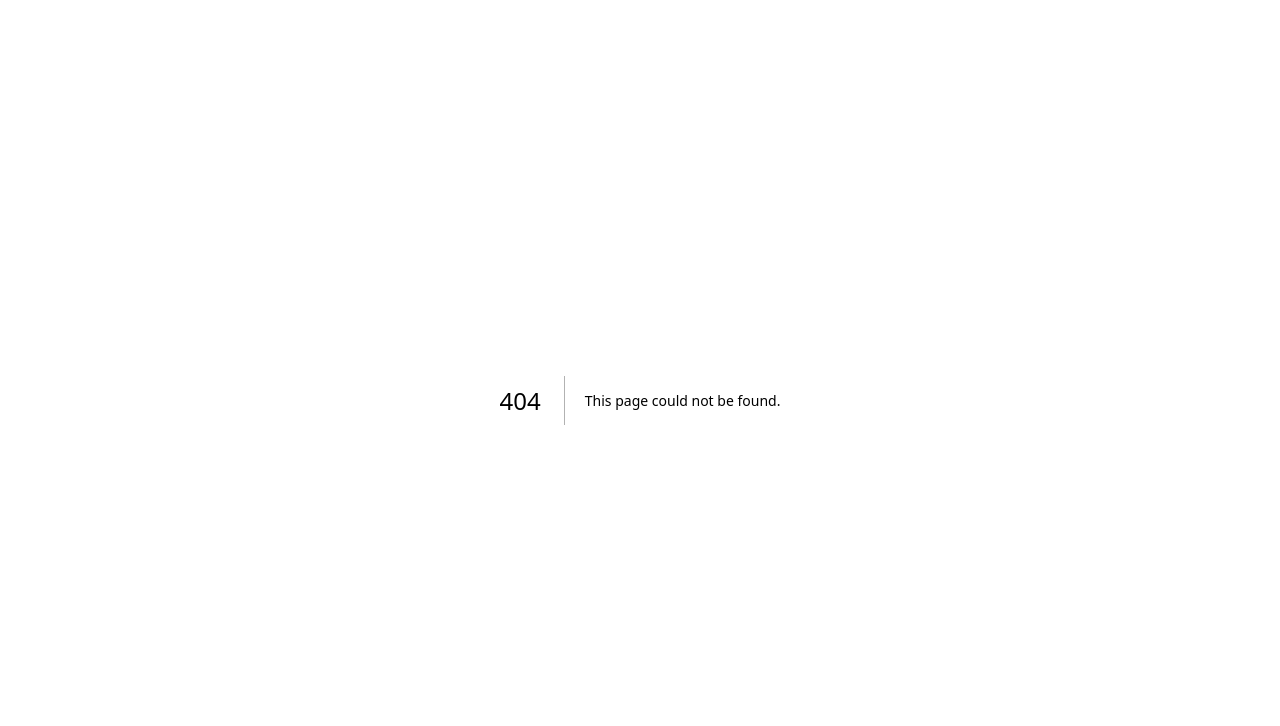
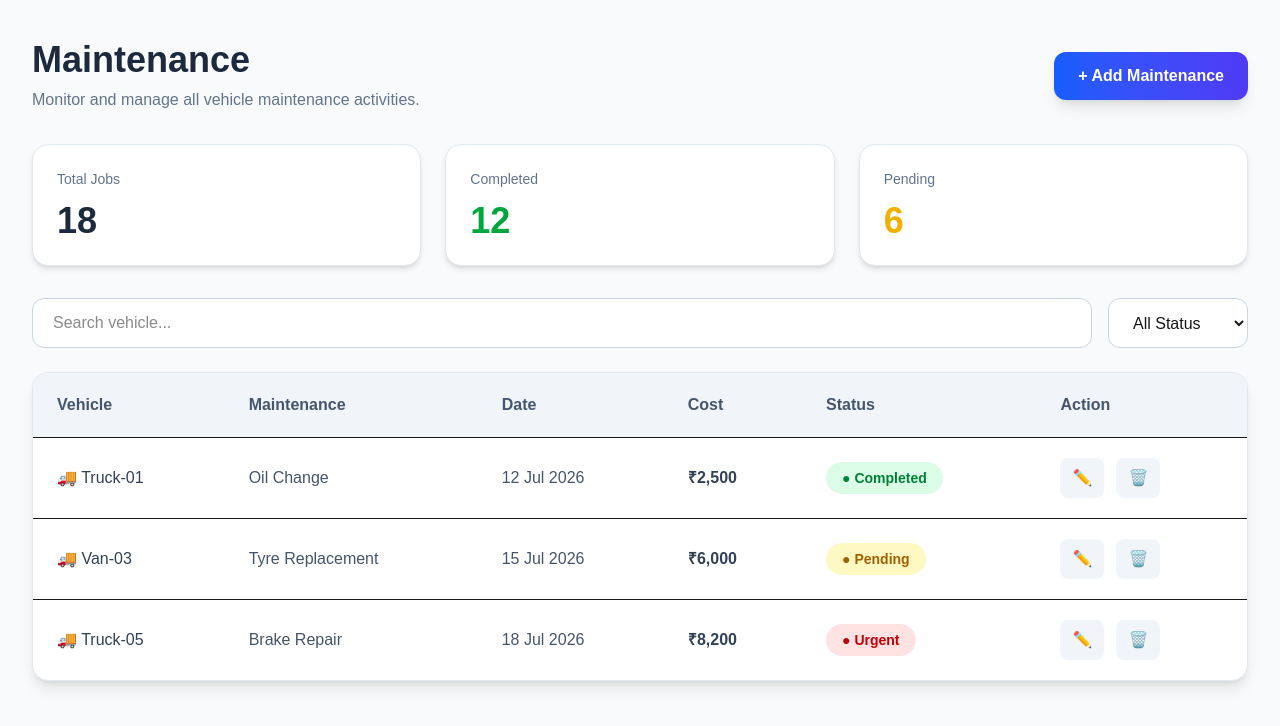
Before and after one commit to Knight-hrp/transitops, a Next.js app in the folder transitops/: page /maintenance in a window 1280 px wide. Before the commit this address had no page. Shown: the top 726 px of the page. Built offline with nearby package versions, Linux system fonts and the light colour scheme.

Commit message:
maintanance page

```diff
--- /dev/null
+++ b/transitops/src/app/maintenance/page.js
@@ -0,0 +1,204 @@
+const maintenanceData = [
+  {
+    id: 1,
+    vehicle: "Truck-01",
+    type: "Oil Change",
+    date: "12 Jul 2026",
+    cost: "₹2,500",
+    status: "Completed",
+  },
+  {
+    id: 2,
+    vehicle: "Van-03",
+    type: "Tyre Replacement",
+    date: "15 Jul 2026",
+    cost: "₹6,000",
+    status: "Pending",
+  },
+  {
+    id: 3,
+    vehicle: "Truck-05",
+    type: "Brake Repair",
+    date: "18 Jul 2026",
+    cost: "₹8,200",
+    status: "Urgent",
+  },
+];
+
+export default function Maintenance() {
+  return (
+    <div className="min-h-screen bg-slate-50">
+      <div className="max-w-7xl mx-auto px-8 py-10">
+
+        {/* Header */}
+
+        <div className="flex items-center justify-between mb-8">
+
+          <div>
+            <h1 className="text-4xl font-bold text-slate-800">
+              Maintenance
+            </h1>
+
+            <p className="mt-2 text-slate-500">
+              Monitor and manage all vehicle maintenance activities.
+            </p>
+          </div>
+
+          <button className="rounded-xl bg-gradient-to-r from-blue-600 to-indigo-600 px-6 py-3 font-semibold text-white shadow-lg transition hover:scale-105 hover:shadow-xl">
+            + Add Maintenance
+          </button>
+
+        </div>
+
+        {/* Stats */}
+
+        <div className="grid gap-6 md:grid-cols-3 mb-8">
+
+          <div className="rounded-2xl bg-white p-6 shadow-md border border-slate-200">
+            <p className="text-slate-500 text-sm">
+              Total Jobs
+            </p>
+
+            <h2 className="mt-3 text-4xl font-bold text-slate-800">
+              18
+            </h2>
+          </div>
+
+          <div className="rounded-2xl bg-white p-6 shadow-md border border-slate-200">
+            <p className="text-slate-500 text-sm">
+              Completed
+            </p>
+
+            <h2 className="mt-3 text-4xl font-bold text-green-600">
+              12
+            </h2>
+          </div>
+
+          <div className="rounded-2xl bg-white p-6 shadow-md border border-slate-200">
+            <p className="text-slate-500 text-sm">
+              Pending
+            </p>
+
+            <h2 className="mt-3 text-4xl font-bold text-yellow-500">
+              6
+            </h2>
+          </div>
+
+        </div>
+
+        {/* Search */}
+
+        <div className="mb-6 flex flex-wrap gap-4">
+
+          <input
+            placeholder="Search vehicle..."
+            className="flex-1 rounded-xl border border-slate-300 bg-white px-5 py-3 outline-none focus:border-blue-500"
+          />
+
+          <select className="rounded-xl border border-slate-300 bg-white px-5 py-3">
+            <option>All Status</option>
+            <option>Completed</option>
+            <option>Pending</option>
+            <option>Urgent</option>
+          </select>
+
+        </div>
+
+        {/* Table */}
+
+        <div className="overflow-hidden rounded-2xl border border-slate-200 bg-white shadow-lg">
+
+          <table className="w-full">
+
+            <thead className="bg-slate-100">
+
+              <tr className="text-left text-slate-600">
+
+                <th className="px-6 py-5">Vehicle</th>
+                <th className="px-6 py-5">Maintenance</th>
+                <th className="px-6 py-5">Date</th>
+                <th className="px-6 py-5">Cost</th>
+                <th className="px-6 py-5">Status</th>
+                <th className="px-6 py-5">Action</th>
+
+              </tr>
+
+            </thead>
+
+            <tbody>
+
+              {maintenanceData.map((item) => (
+
+                <tr
+                  key={item.id}
+                  className="border-t transition hover:bg-slate-50"
+                >
+
+                  <td className="px-6 py-5 font-medium text-slate-700">
+                    🚚 {item.vehicle}
+                  </td>
+
+                  <td className="px-6 py-5 text-slate-600">
+                    {item.type}
+                  </td>
+
+                  <td className="px-6 py-5 text-slate-600">
+                    {item.date}
+                  </td>
+
+                  <td className="px-6 py-5 font-semibold text-slate-700">
+                    {item.cost}
+                  </td>
+
+                  <td className="px-6 py-5">
+
+                    {item.status === "Completed" && (
+                      <span className="rounded-full bg-green-100 px-4 py-2 text-sm font-semibold text-green-700">
+                        ● Completed
+                      </span>
+                    )}
+
+                    {item.status === "Pending" && (
+                      <span className="rounded-full bg-yellow-100 px-4 py-2 text-sm font-semibold text-yellow-700">
+                        ● Pending
+                      </span>
+                    )}
+
+                    {item.status === "Urgent" && (
+                      <span className="rounded-full bg-red-100 px-4 py-2 text-sm font-semibold text-red-700">
+                        ● Urgent
+                      </span>
+                    )}
+
+                  </td>
+
+                  <td className="px-6 py-5">
+
+                    <div className="flex gap-3">
+
+                      <button className="rounded-lg bg-slate-100 px-3 py-2 hover:bg-blue-100">
+                        ✏️
+                      </button>
+
+                      <button className="rounded-lg bg-slate-100 px-3 py-2 hover:bg-red-100">
+                        🗑️
+                      </button>
+
+                    </div>
+
+                  </td>
+
+                </tr>
+
+              ))}
+
+            </tbody>
+
+          </table>
+
+        </div>
+
+      </div>
+    </div>
+  );
+}
```
